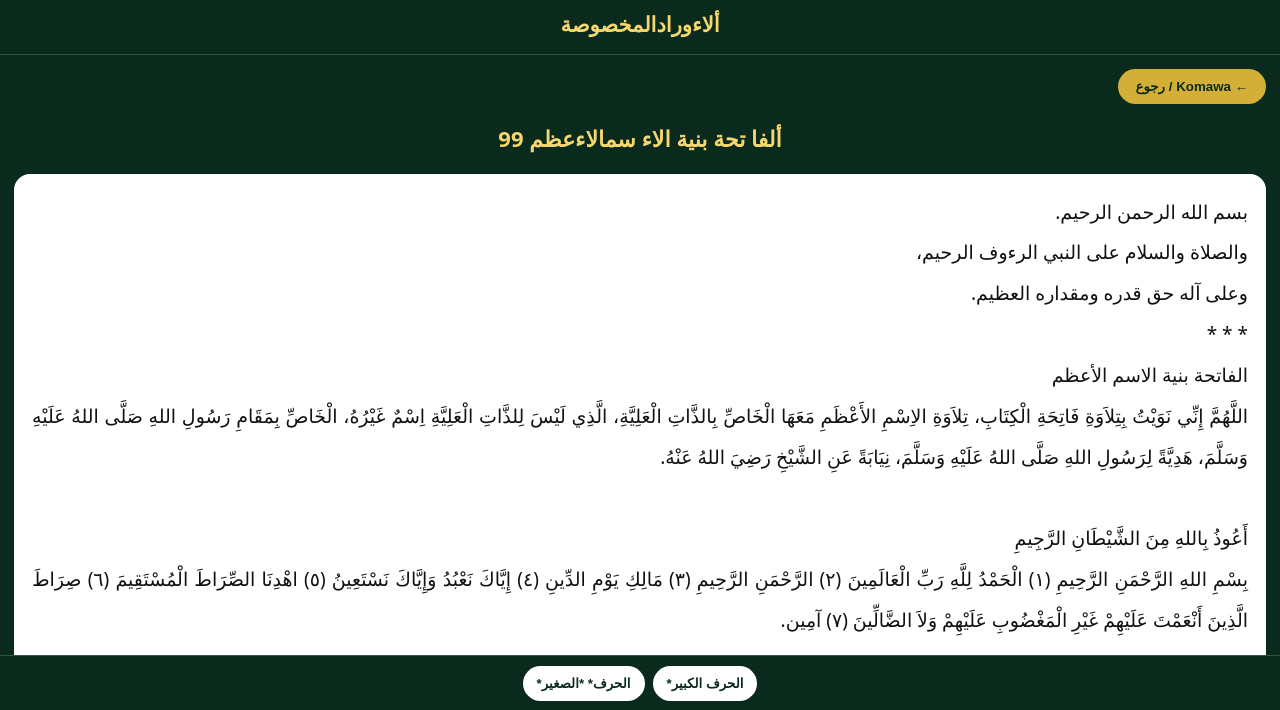
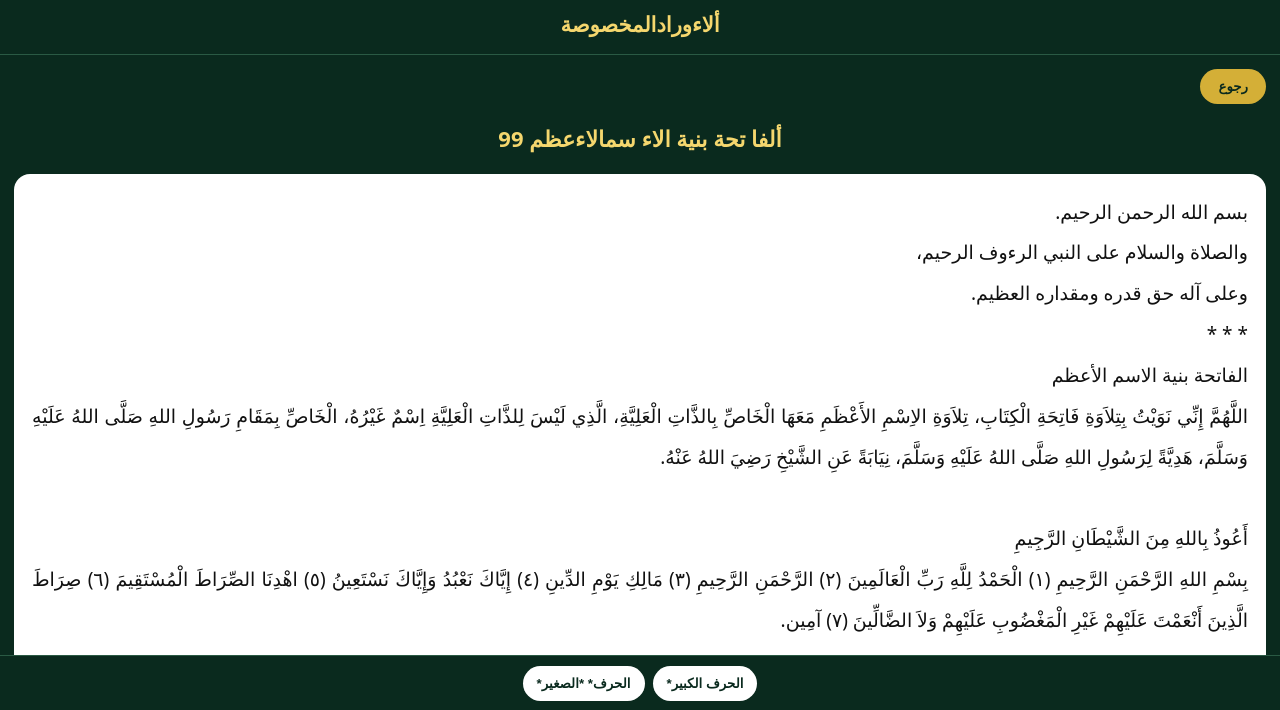
Before and after one commit to professor-mss/MSSTEST002, a plain HTML site: page index.html in a window 1280 px wide. Both pictures are taken after a click on the element 640 px from the left and 202 px from the top of the page. Shown: the part 89-799 px from the top of the page. Drawn offline with Linux system fonts and the light colour scheme.

Commit message:
Update index.html

```diff
--- a/index.html
+++ b/index.html
@@ -50,7 +50,7 @@ header p{font-size:13px;color:#cfe8d8;margin:4px 0 0}
 <div class="list" id="list"></div>
 
 <div id="detail">
-  <button class="back" onclick="goHome()">← Komawa / رجوع</button>
+  <button class="back" onclick="goHome()"> رجوع</button>
   <h2 id="dTitle"></h2>
   <div class="content" id="dContent"></div>
 </div>
```
